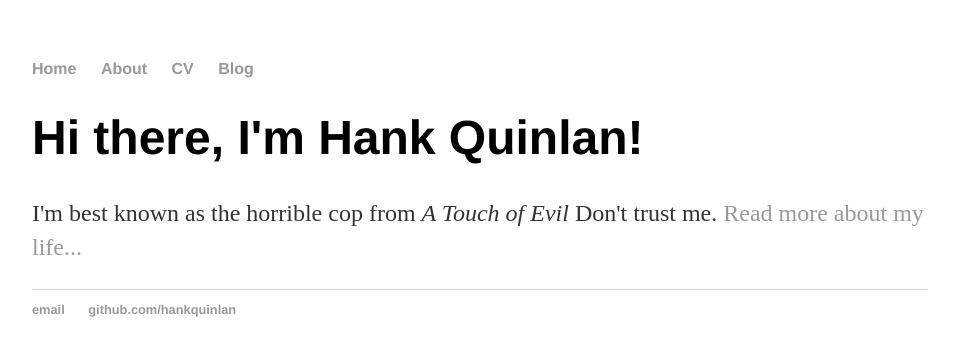
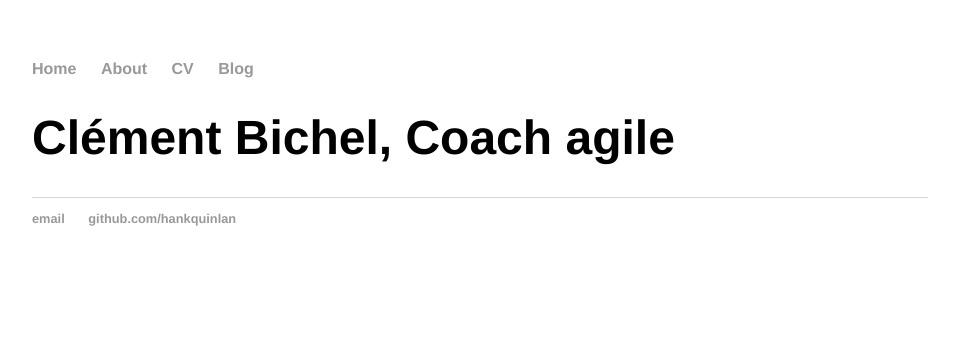
Before and after one commit to clementbichel/clementbichel.github.io, a Jekyll site: the page built from index.html, in a window 1280 px wide. Shown: the top 356 px of the page, without its empty margins (160-1115 px from the left). Built offline with Jekyll 4.4.1, drawn with Linux system fonts in a browser that asks for light colours.

Commit message:
Update index.html

```diff
--- a/index.html
+++ b/index.html
@@ -3,6 +3,5 @@ layout: default
 title: Clément Bichel, Coach agile
 ---
 <div class="blurb">
-	<h1>Hi there, I'm Hank Quinlan!</h1>
-	<p>I'm best known as the horrible cop from <em>A Touch of Evil</em> Don't trust me. <a href="/about">Read more about my life...</a></p>
+	<h1>{{ page.title }}</h1>
 </div><!-- /.blurb -->
```
